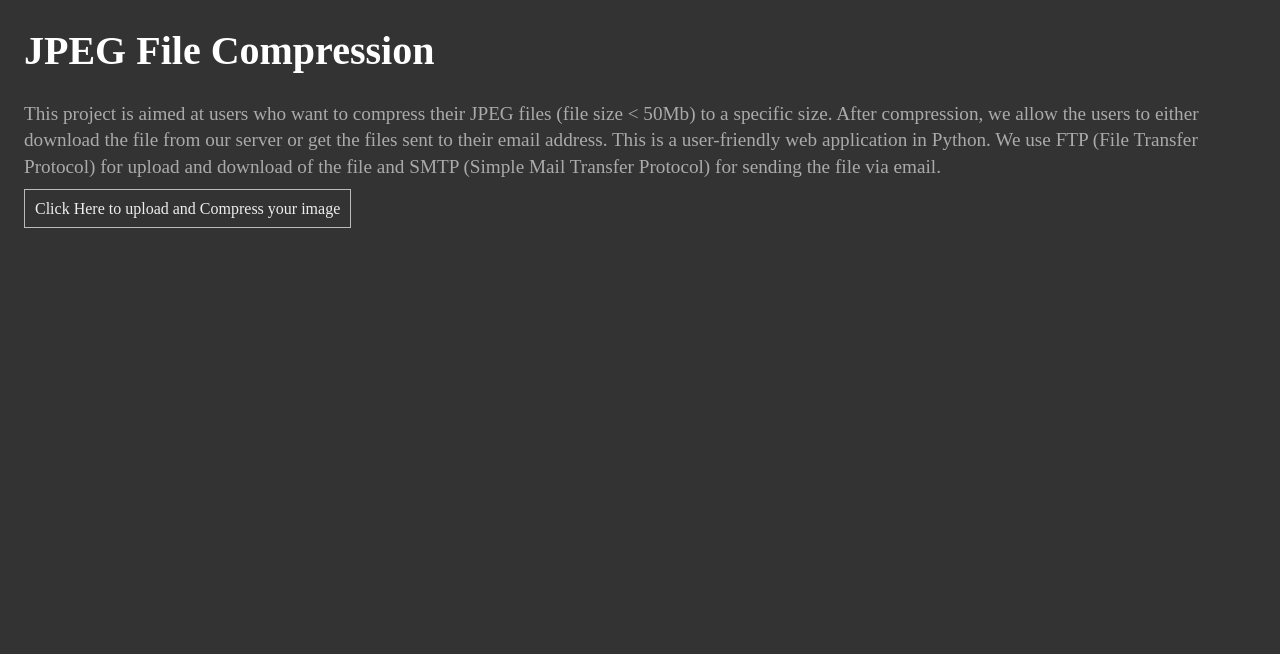
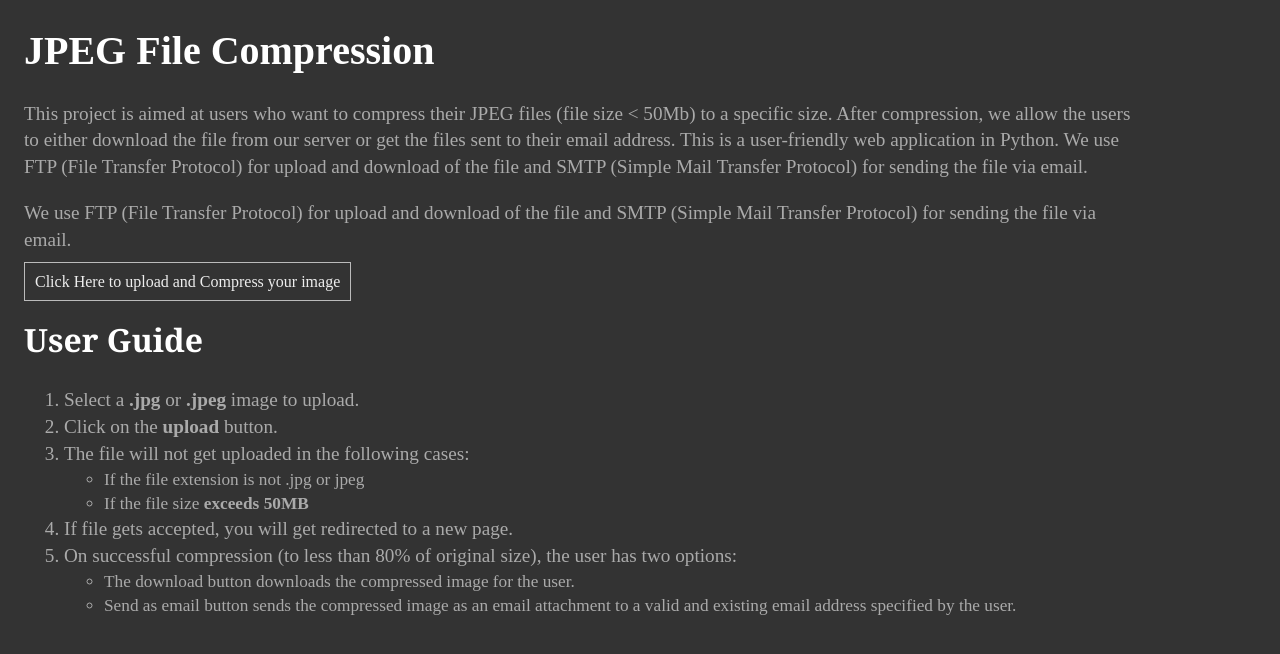
Before and after one commit to AdiSuresh/online-jpeg-compressor, a Flask app: page / in a window 1280 px wide. Shown: the top 654 px of the page. Run offline with Flask 2, Linux system fonts and the light colour scheme; parts of the project's set-up code (start-up, migrations or seed data) failed here and were passed over; some libraries are stand-ins or nearby versions.

Commit message:
index.html edited to include User Guide

```diff
--- a/flask_app/static/css/style.css
+++ b/flask_app/static/css/style.css
@@ -2,7 +2,8 @@ body {
   background: #333;
 }
 
-header {
+header,
+article {
   margin: auto;
   padding: auto;
   padding-left: 1em;
@@ -14,11 +15,29 @@ h1 {
   color: #fff;
 }
 
+h2 {
+  font-size: 200%;
+  font-family: Georgia, "Times New Roman", Times, serif;
+  color: #fff;
+}
+
 p {
   font-family: "Times New Roman", Times, serif;
   font-size: 120%;
   line-height: 1.4;
   color: #aaa;
+  width: 90%;
+}
+
+li {
+  font-family: "Times New Roman", Times, serif;
+  font-size: 120%;
+  line-height: 1.4;
+  color: #aaa;
+}
+
+ul li {
+  font-size: 90%;
 }
 
 .form-group {
--- a/flask_app/templates/index.html
+++ b/flask_app/templates/index.html
@@ -14,7 +14,44 @@
                 This project is aimed at users who want to compress their JPEG files (file size &lt; 50Mb) to a specific size. After compression, we allow the users to either download the file from our server or get the files sent to their email address. This is a user-friendly web application in Python.
     We use FTP (File Transfer Protocol) for upload and download of the file and SMTP (Simple Mail Transfer Protocol) for sending the file via email.
             </p>
+            <p>
+                We use FTP (File Transfer Protocol) for upload and download of the file and SMTP (Simple Mail Transfer Protocol) for sending the file via email.
+            </p>
             <a href="./upload_image.html">Click Here to upload and Compress your image</a>
         </header>
+        <article>
+            <h2>User Guide</h2>
+            <ol>
+                <li>
+                    Select a <strong>.jpg</strong> or <strong>.jpeg</strong> image to upload.
+                </li>
+                <li>
+                    Click on the <strong>upload</strong> button.
+                </li>
+                <li>
+                    The file will not get uploaded in the following cases:
+                    <ul>
+                        <li>If the file extension is not .jpg or jpeg</li>
+                        <li>If the file size <strong>exceeds 50MB</strong></li>
+                    </ul>
+                </li>
+                <li>
+                    If file gets accepted, you will get redirected to a new page.
+                </li>
+                <li>
+                    On successful compression (to less than 80% of original size), the user has two options:
+                    <ul>
+                        <li>
+                            The download button downloads the compressed image for the user.
+                        </li>
+                        <li>
+                            Send as email button sends the compressed image as an email attachment to a valid and existing email address specified by the user.
+                        </li>
+                    </ul>
+                </li>
+
+            </ol>
+
+        </article>
     </body>
 </html>
```
